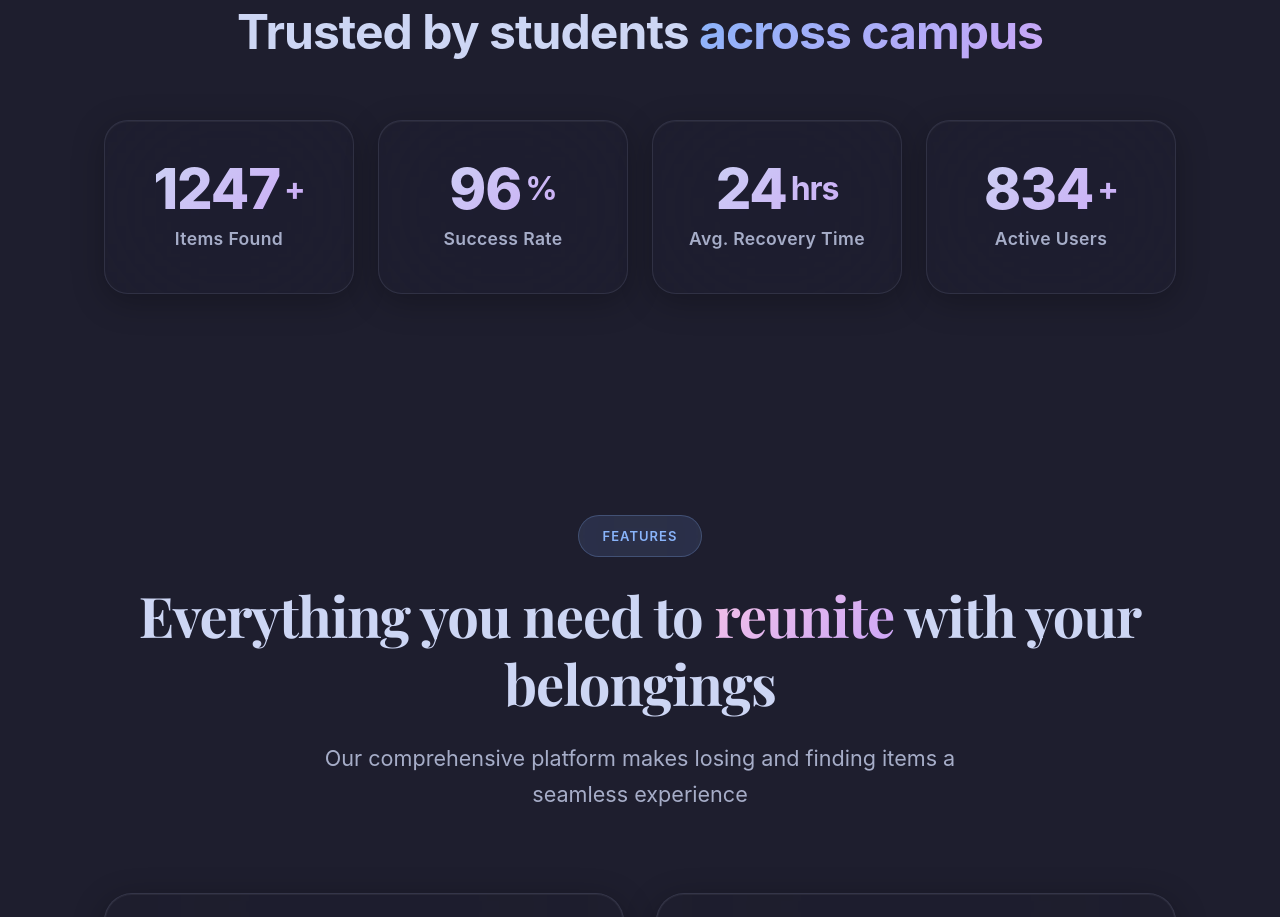
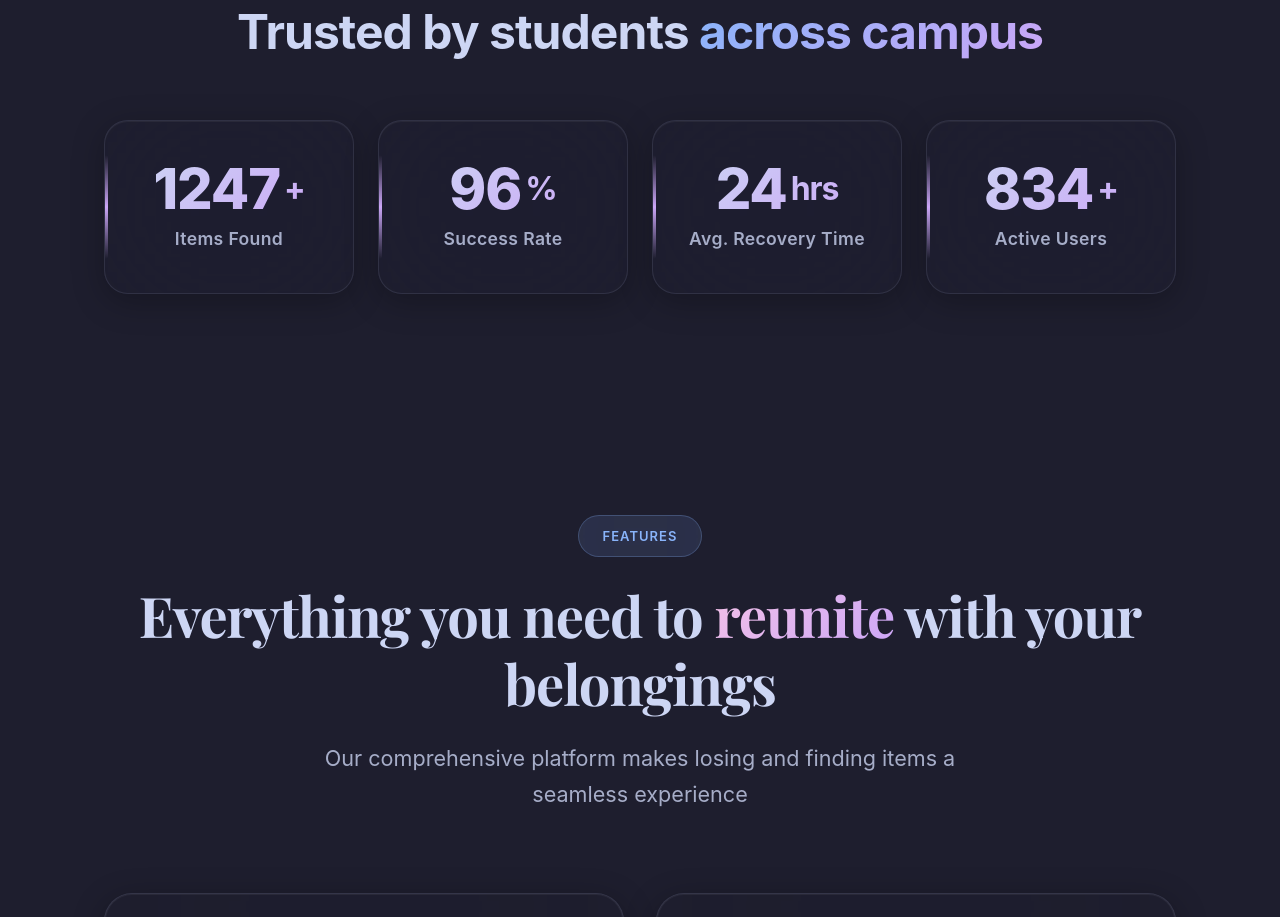
Before and after one commit to Aary7406/Lost-And-Found-Portal, a Next.js app: page / in a window 1280 px wide. Shown: the part 960-1877 px from the top of the page. Built offline with nearby package versions, Linux system fonts and the light colour scheme.

Commit message:
micro fix for frontend

```diff
--- a/src/components/Stats/Stats.module.css
+++ b/src/components/Stats/Stats.module.css
@@ -66,22 +66,27 @@
   position: relative;
   will-change: transform;
   box-shadow: 0 8px 32px rgba(0, 0, 0, 0.25), inset 0 1px 0 rgba(255, 255, 255, 0.05);
+  overflow: hidden;
 }
 
 .statCard::before {
   content: '';
   position: absolute;
-  top: 0;
+  top: 20%;
   left: 0;
-  right: 0;
-  height: 2px;
-  background: linear-gradient(90deg, var(--ctp-mauve), var(--ctp-blue), var(--ctp-pink));
-  opacity: 0;
-  transition: opacity 0.3s ease;
+  bottom: 20%;
+  width: 3px;
+  background: linear-gradient(180deg, transparent, var(--ctp-mauve), transparent);
+  border-radius: 0 3px 3px 0;
+  opacity: 1;
+  transition: all 0.3s ease;
 }
 
 .statCard:hover::before {
-  opacity: 1;
+  top: 10%;
+  bottom: 10%;
+  background: linear-gradient(180deg, transparent, var(--ctp-mauve), var(--ctp-pink), transparent);
+  box-shadow: 0 0 12px rgba(203, 166, 247, 0.5);
 }
 
 .statCard:hover {
```
